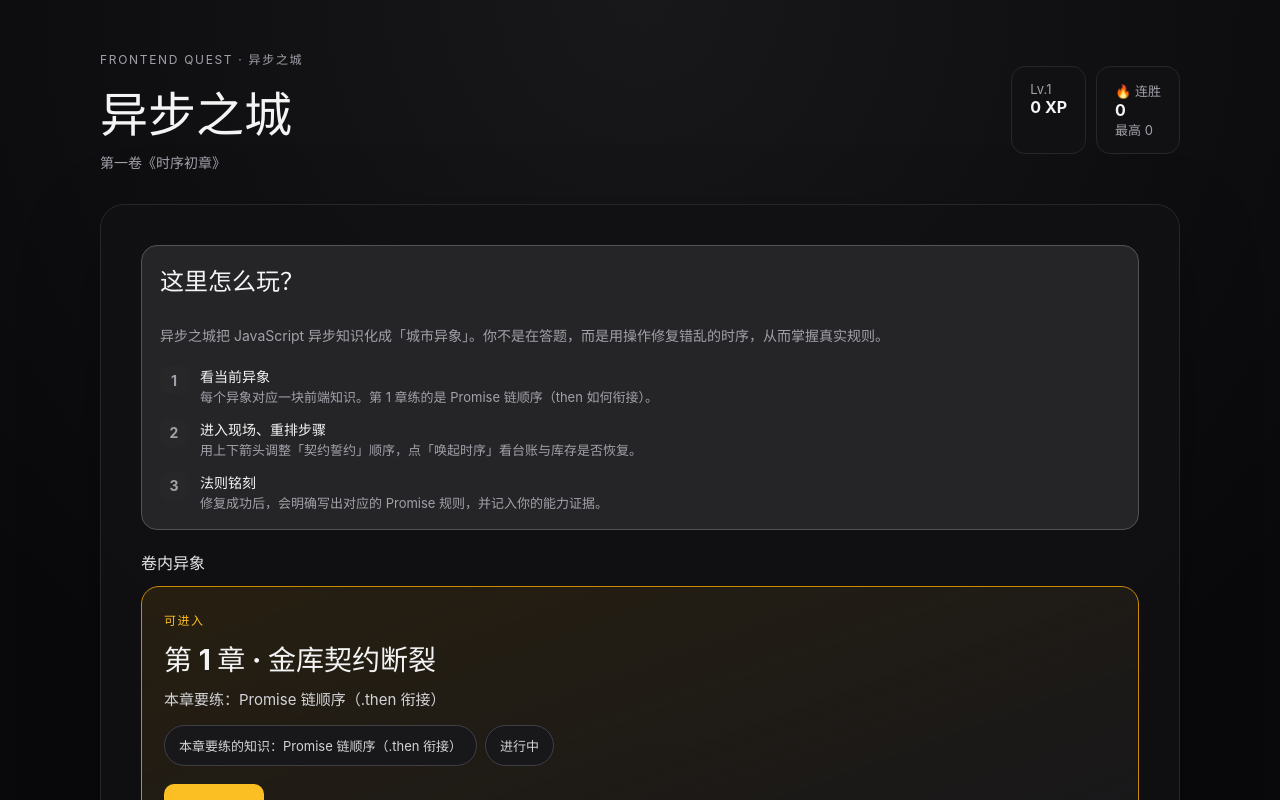
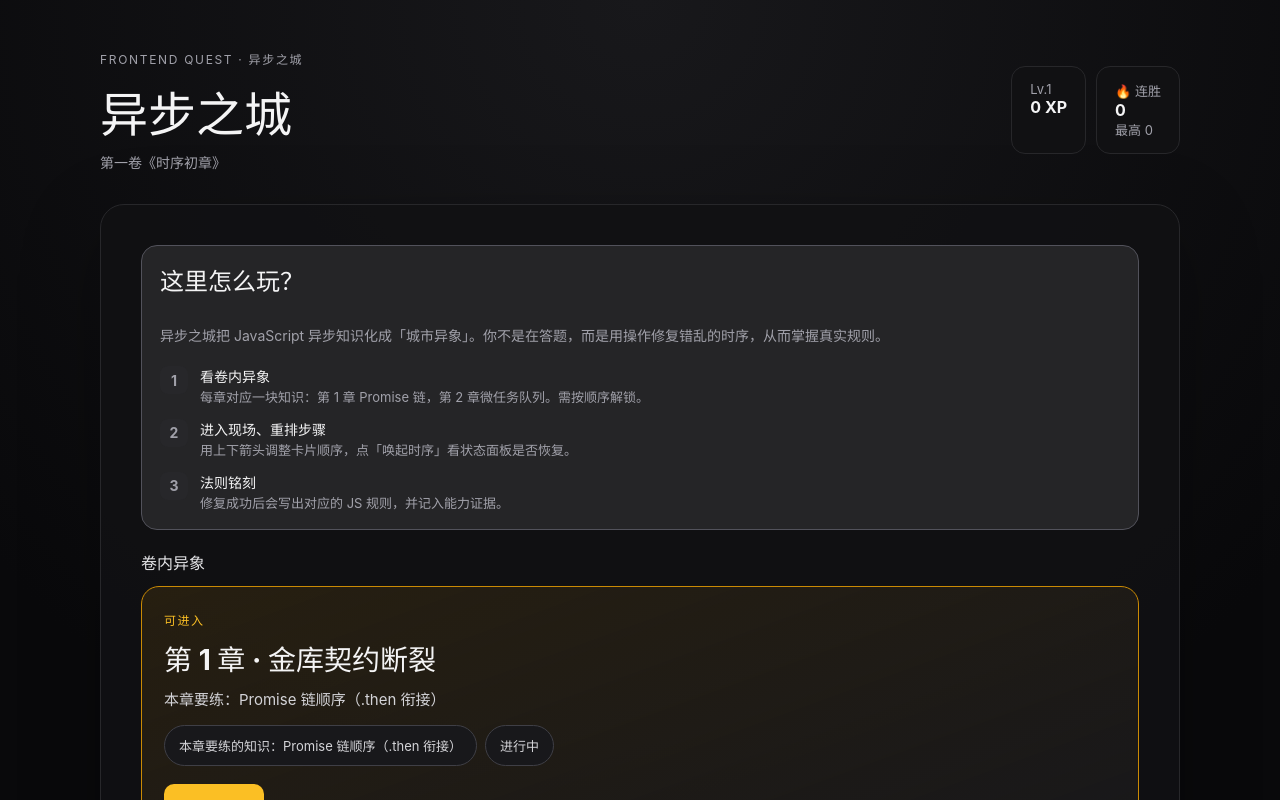
Before and after one commit to AsherHuangDong/frontend-quest, a React (Vite) app: page / in a window 1280 px wide. Shown: the top 800 px of the page. Built offline with nearby package versions, Linux system fonts and the light colour scheme.

Commit message:
docs+style: chapter 2 notes; locked anomaly card style; city guide multi-chapter

```diff
--- a/src/presentation/experience/uiCopy.ts
+++ b/src/presentation/experience/uiCopy.ts
@@ -5,25 +5,24 @@ export const UI = {
   worldTitle: '异步之城',
   volumeTitle: '第一卷《时序初章》',
 
-  /** Always-visible orientation: what this place is + how to play */
   cityGuideTitle: '这里怎么玩？',
   cityGuideBody:
     '异步之城把 JavaScript 异步知识化成「城市异象」。你不是在答题，而是用操作修复错乱的时序，从而掌握真实规则。',
   cityGuideSteps: [
     {
       n: '1',
-      title: '看当前异象',
-      body: '每个异象对应一块前端知识。第 1 章练的是 Promise 链顺序（then 如何衔接）。',
+      title: '看卷内异象',
+      body: '每章对应一块知识：第 1 章 Promise 链，第 2 章微任务队列。需按顺序解锁。',
     },
     {
       n: '2',
       title: '进入现场、重排步骤',
-      body: '用上下箭头调整「契约誓约」顺序，点「唤起时序」看台账与库存是否恢复。',
+      body: '用上下箭头调整卡片顺序，点「唤起时序」看状态面板是否恢复。',
     },
     {
       n: '3',
       title: '法则铭刻',
-      body: '修复成功后，会明确写出对应的 Promise 规则，并记入你的能力证据。',
+      body: '修复成功后会写出对应的 JS 规则，并记入能力证据。',
     },
   ] as const,
 
```
Also changed, not shown: 2 other files (tests, documents, lock files or other folders).
